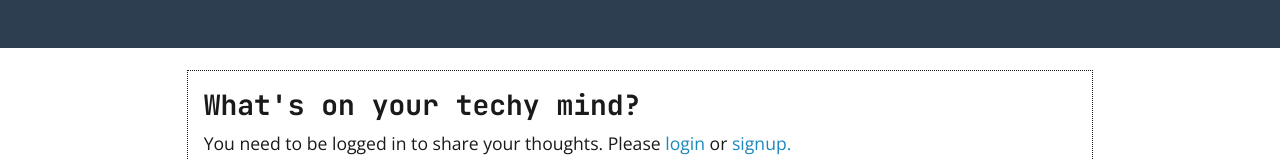
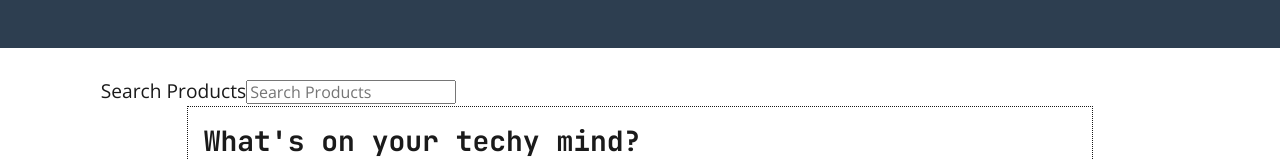
Before and after one commit to hoofmonger/Project3, a React (Create React App) app in the folder client/: page / in a window 1280 px wide. Shown: the part 126-286 px from the top of the page. Built offline with nearby package versions, Linux system fonts and the light colour scheme; no server answers.

Commit message:
got the search bar to render

```diff
--- a/client/src/components/SearchBar/index.js
+++ b/client/src/components/SearchBar/index.js
@@ -5,18 +5,34 @@ import { useMutation } from '@apollo/client';
 
 
 
-const SearchBar = () => (
-    <form action="/" method='get'>
+const SearchBar = (props) => {
+
+    // const query = useRef();
+//     const handleSearch = (e) => {
+//     e.preventDefault();
+//     const queryVal = query.current.value
+//     props.fetchProduct(queryVal.trim())
+// }
+
+
+
+
+
+
+return (
+    <form action="/"  method='get'>
         <label htmlFor="header-search">
-            <span className= 'visuallyhidden'>Search Blog Post</span>
+            <span className= 'visuallyhidden'>Search Products</span>
         </label>
         <input
         type='text'
         id = "header-search"
-        placeholder = "search products"
+        placeholder = "Search Products"
         name = "s"
         />
     </form>
 );
+};
+
 
 export default SearchBar
--- a/client/src/pages/Home.js
+++ b/client/src/pages/Home.js
@@ -3,6 +3,7 @@ import { useQuery } from '@apollo/client';
 
 import ThoughtList from '../components/ThoughtList';
 import ThoughtForm from '../components/ThoughtForm';
+import SearchBar from '../components/SearchBar';
 
 import { QUERY_THOUGHTS } from '../utils/queries';
 
@@ -12,6 +13,7 @@ const Home = () => {
 
   return (
     <main>
+      <SearchBar/>
       <div className="flex-row justify-center">
         <div
           className="col-12 col-md-10 mb-3 p-3"
--- a/client/src/utils/queries.js
+++ b/client/src/utils/queries.js
@@ -14,6 +14,17 @@ export const QUERY_USER = gql`
     }
   }
 `;
+
+export const QUERY_SEARCH = gql`
+query SearchResults {
+products{
+_id
+name
+description
+price
+quantity
+}}
+`
 
 export const QUERY_THOUGHTS = gql`
   query getThoughts {
```
Also changed, not shown: 1 other file (tests, documents, lock files or other folders).
